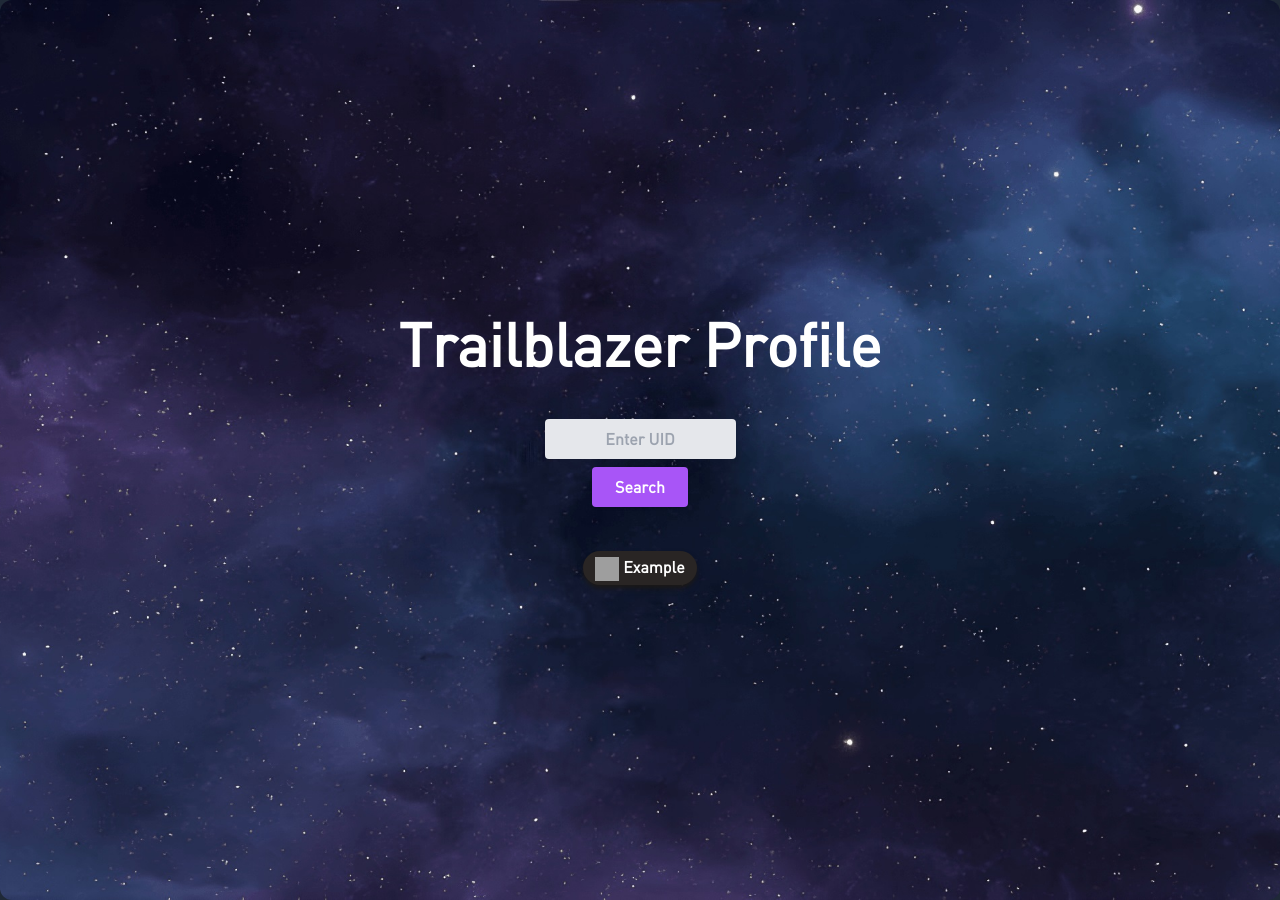
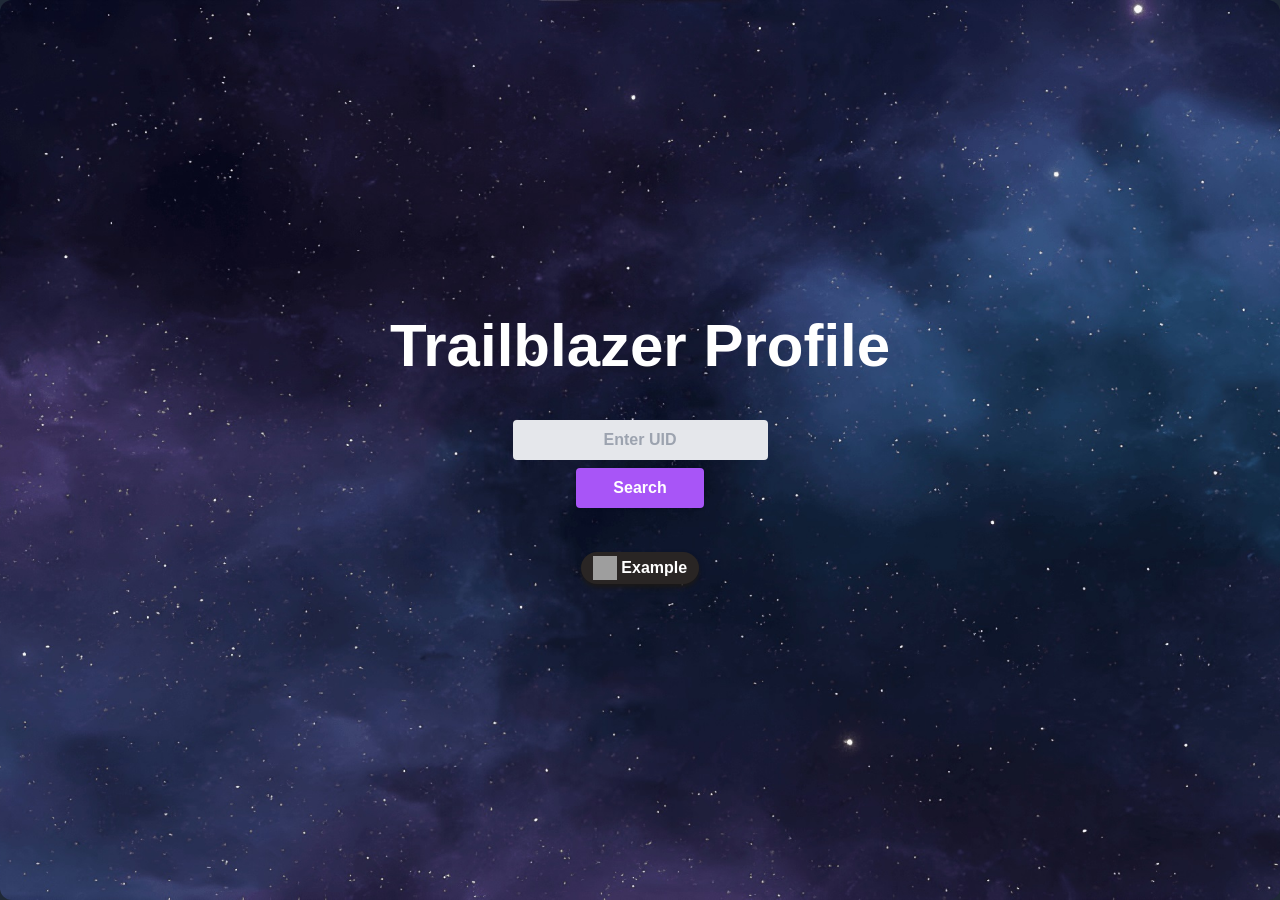
Before and after one commit to picklejason/hsr-showcase, a Flask app: page / in a window 1280 px wide. Run offline with Flask 2, Linux system fonts and the light colour scheme; grey boxes are pictures that could not be loaded.

Commit message:
font fallback

```diff
--- a/api/static/dist/css/output.css
+++ b/api/static/dist/css/output.css
@@ -1031,7 +1031,7 @@ img {
 }
 
 @font-face {
-  font-family: "DIN";
+  font-family: "DIN", sans-serif;
 
   src: url("../../fonts/DIN.ttf");
 }
--- a/api/static/src/input.css
+++ b/api/static/src/input.css
@@ -8,7 +8,7 @@
 @tailwind utilities;
 
 @font-face {
-  font-family: "DIN";
+  font-family: "DIN", sans-serif;
   src: url("../../fonts/DIN.ttf");
 }
 
```
